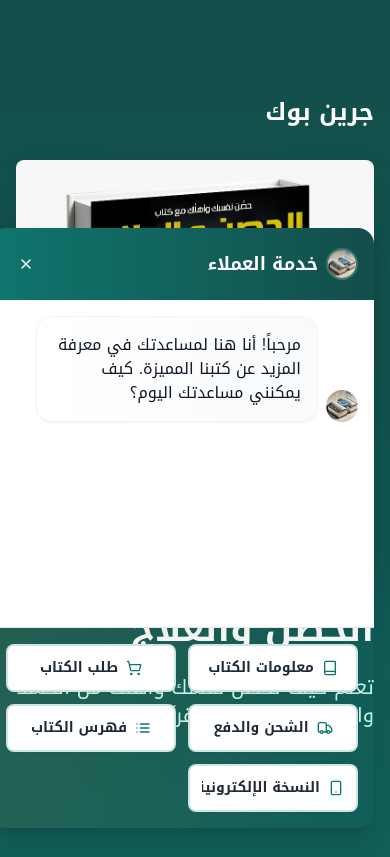
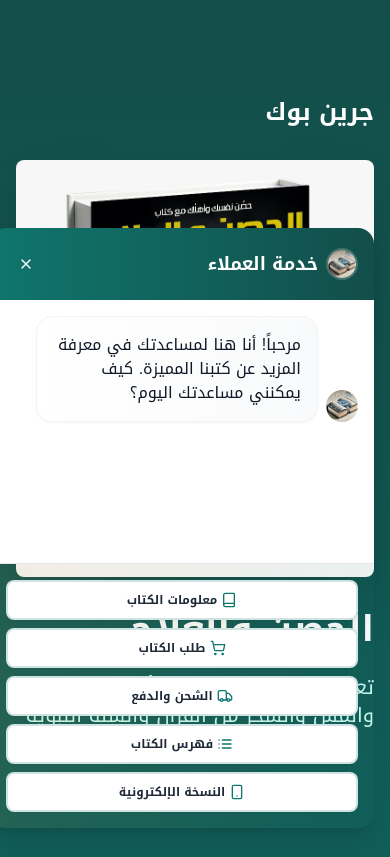
Before and after one commit to green-lithg-web/green-book-100, a React (Vite) app: page / in a window 390 px wide. Both pictures are taken after a click on the button 342 px from the left and 793 px from the top of the page. Built offline with nearby package versions, Linux system fonts and the light colour scheme.

Commit message:
Add media queries for responsive design
Implement media queries to adjust elements based on screen size for improved responsiveness.
[skip gpt_engineer]

```diff
--- a/src/components/ChatOptions.tsx
+++ b/src/components/ChatOptions.tsx
@@ -14,13 +14,13 @@ interface ChatOptionsProps {
 
 export const ChatOptions = ({ options, onOptionClick }: ChatOptionsProps) => {
   return (
-    <div className="p-4 border-t grid grid-cols-2 gap-3 bg-gradient-to-r from-secondary/10 to-primary/5 rounded-b-2xl">
+    <div className="p-4 border-t grid grid-cols-1 sm:grid-cols-2 gap-2 sm:gap-3 bg-gradient-to-r from-secondary/10 to-primary/5 rounded-b-2xl">
       {options.map((option) => (
         <Button
           key={option.id}
           onClick={() => onOptionClick(option.id)}
           variant="outline"
-          className="flex items-center justify-center gap-2 px-3 py-2 text-sm font-bold text-gray-800 bg-white hover:bg-primary/5 border-2 border-primary/20 rounded-lg shadow-sm hover:shadow-md transition-all duration-300 min-h-[3rem]"
+          className="flex items-center justify-center gap-1 sm:gap-2 px-2 sm:px-3 py-1.5 sm:py-2 text-xs sm:text-sm font-bold text-gray-800 bg-white hover:bg-primary/5 border-2 border-primary/20 rounded-lg shadow-sm hover:shadow-md transition-all duration-300 min-h-[2.5rem] sm:min-h-[3rem]"
         >
           <span className="text-primary">{option.icon}</span>
           <span className="text-right line-clamp-2">{option.text}</span>
```
